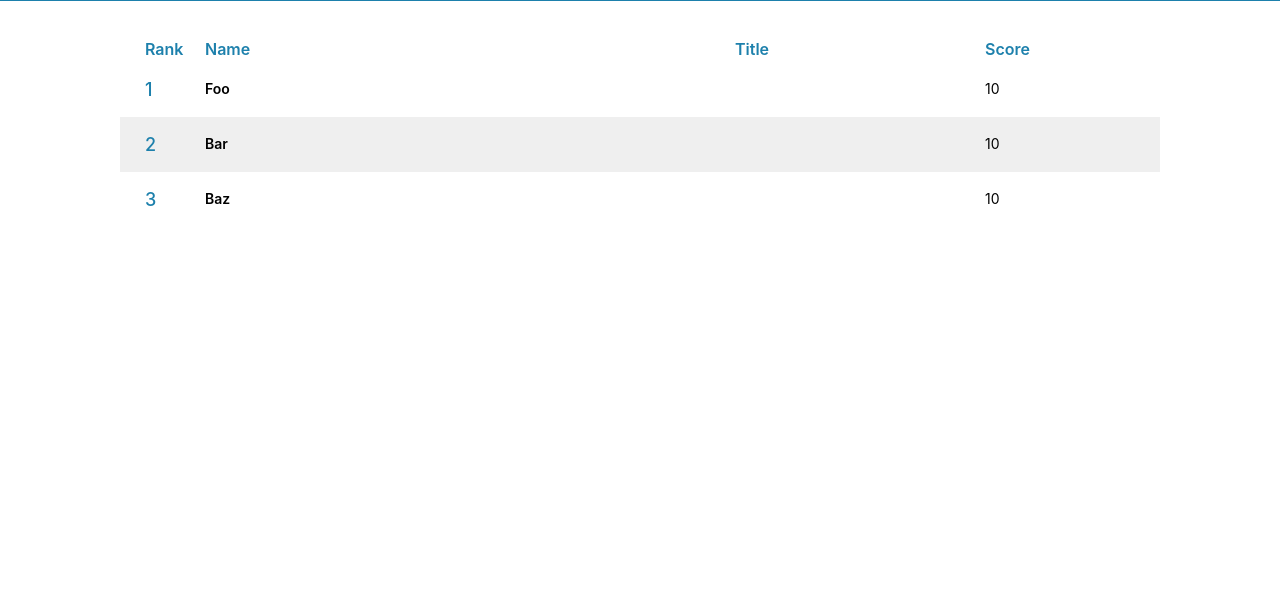
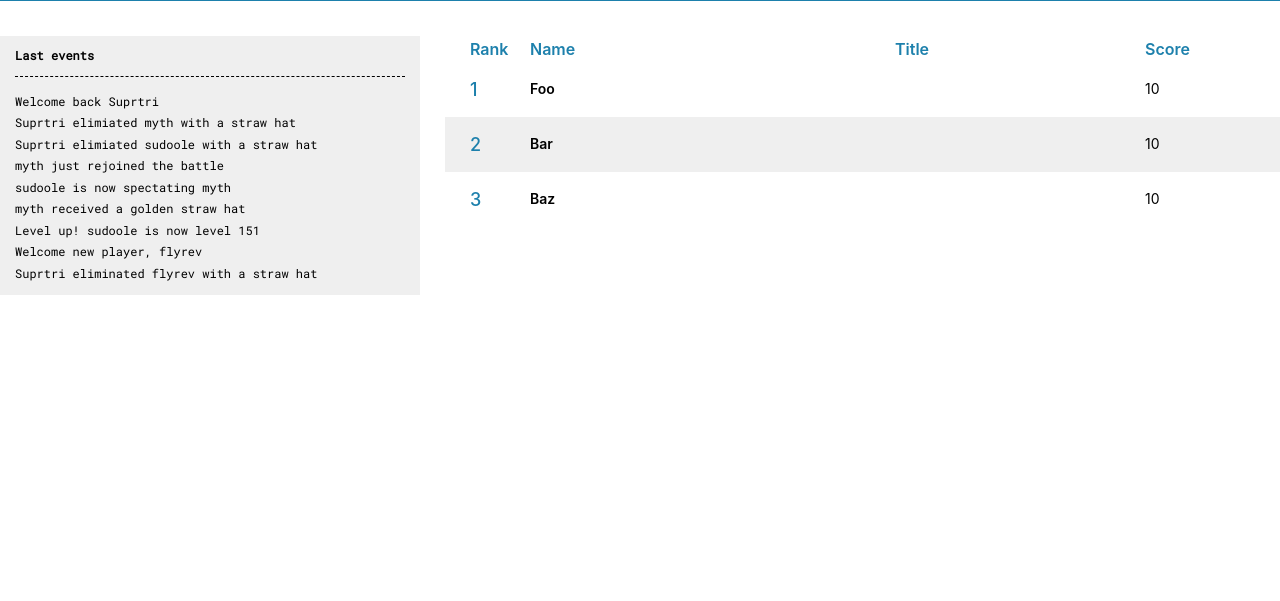
Before and after one commit to Kodeworks/kodeventure-server, a website: page src/public/scoreboard/scoreboard.html in a window 1280 px wide. Shown: the part 199-800 px from the top of the page. Drawn offline with nearby package versions, Linux system fonts and the light colour scheme; files that its build step writes are made by us from their sources.

Commit message:
Add event feed to scoreboard

```diff
--- a/src/public/scoreboard/js/scoreboard.js
+++ b/src/public/scoreboard/js/scoreboard.js
@@ -1,22 +1,44 @@
+
+//-----------------------------------------------------------------------------
+// TODO: Test data - to be removed
+//-----------------------------------------------------------------------------
+const _players = [
+  { name: 'Foo', title: '', score: 10 },
+  { name: 'Bar', title: '', score: 10  },
+  { name: 'Baz', title: '', score: 10  }
+]
+
+const _killfeed = [
+  'Welcome back Suprtri',
+  'Suprtri elimiated myth with a straw hat',
+  'Suprtri elimiated sudoole with a straw hat',
+  'myth just rejoined the battle',
+  'sudoole is now spectating myth',
+  'myth received a golden straw hat',
+  'Level up! sudoole is now level 151',
+  'Welcome new player, flyrev',
+  'Suprtri eliminated flyrev with a straw hat'
+]
+//-----------------------------------------------------------------------------
+
+
+
 /**
  * Main Scoreboard component
  */
 function Scoreboard() {
   const [players, setPlayers] = React.useState([])
+  const [killFeed, setKillFeed] = React.useState([])
 
   React.useEffect(() => {
-
     // Setup WS connection
     const ws = new WebSocket('ws://localhost:3001/scoreboard/ws')
     ws.onopen = handleConnected
     ws.onmessage = receiveMessage
 
-    // TODO: Test data / to be removed
-    setPlayers([
-      { name: 'Foo', title: '', score: 10 },
-      { name: 'Bar', title: '', score: 10  },
-      { name: 'Baz', title: '', score: 10  }
-    ])
+    // TODO: Setup testdata - to be removed
+    setPlayers(_players)
+    setKillFeed(_killfeed)
   }, [])
 
   /**
@@ -45,6 +67,17 @@ function Scoreboard() {
   }
 
   return e(React.Fragment, null,
+    KillFeed(killFeed),
+    PlayerList(players)
+  )
+}
+
+/**
+ * Renders the player list
+ * @param {Player[]} players A list of players
+ */
+function PlayerList(players) {
+  return e('div', { className: 'player-list' },
     e('div', { className: 'scoreboard-title' },
       e('div', { className: 'player-rank' }, 'Rank'),
       e('div', { className: 'player-name' }, 'Name'),
@@ -54,3 +87,16 @@ function Scoreboard() {
     players.map((player, index) => Player(player, index))
   )
 }
+
+
+/**
+ * Renders the kill feed
+ * @param {string[]} feed A list of messages for the feed
+ */
+function KillFeed(feed) {
+
+  return e('div', { className: 'kill-feed' },
+    e('h2', { className: 'kill-feed-header' }, 'Last events'),
+    e('ul', { className: 'kill-feed-list' }, feed.map((msg, index) => e('li', null, msg)))
+  )
+}
--- a/src/public/scoreboard/scoreboard.html
+++ b/src/public/scoreboard/scoreboard.html
@@ -20,9 +20,7 @@
             </div>
         </header>
 
-        <main class="scoreboard">
-            <div id="player-list"></div>
-        </main>
+        <main id="scoreboard"></main>
     </body>
 
     <script>
@@ -35,7 +33,7 @@
     <script>
         ReactDOM.render(
             e(Scoreboard, null, null),
-            document.getElementById('player-list')
+            document.getElementById('scoreboard')
         )
     </script>
 </html>
--- a/src/public/scoreboard/style.css
+++ b/src/public/scoreboard/style.css
@@ -1,3 +1,5 @@
+@import url('https://fonts.googleapis.com/css?family=Roboto+Mono&display=swap');
+
 body {
   font-family: Inter,-apple-system,BlinkMacSystemFont,Segoe UI,Helvetica,Arial,sans-serif,Apple Color Emoji,Segoe UI Emoji,Segoe UI Symbol;
   line-height: 1.625;
@@ -7,6 +9,11 @@ body {
 h1 {
   font-size: 32px;
   font-weight: 500;
+}
+
+h2 {
+  font-weight: 600;
+  margin-bottom: 5px;
 }
 
 .mainHeader {
@@ -19,7 +26,7 @@ h1 {
 }
 
 .mainHeader-container {
-  width: 1040px;
+  width: 1280px;
   margin: 0 auto;
   position: absolute;
   bottom: 10px;
@@ -35,9 +42,12 @@ h1 {
   width: 150px;
 }
 
-.scoreboard {
-  width: 1040px;
+#scoreboard {
+  width: 1280px;
   margin: 0 auto;
+
+  display: flex;
+  flex-direction: row;
 }
 
 .scoreboard-title {
@@ -55,8 +65,37 @@ h1 {
   font-size: 16px;
 }
 
+/* Kill Feed
+-----------------------------------------------------------------------------*/
+.kill-feed {
+  font-family: 'Roboto Mono', sans-serif;
+  font-size: 12px;
+  width: 420px;
+  background: #efefef;
+  margin-right: 25px;
+  box-sizing: border-box;
+  padding: 10px 15px;
+}
+
+.kill-feed-header {
+  padding-bottom: 10px;
+  border-bottom: 1px dashed #000;
+  margin-bottom: 15px;
+}
+
+.kill-feed li {
+  margin-bottom: 2px;
+}
+
+
+
+
 /* Scoreboard stuff
 -----------------------------------------------------------------------------*/
+.player-list {
+  flex-grow: 2;
+}
+
 .player {
   display: flex;
   flex-direction: row;
@@ -87,5 +126,5 @@ h1 {
   width: 250px;
 }
 .player-score {
-  width: 150px;
+  width: 110px;
 }
```
